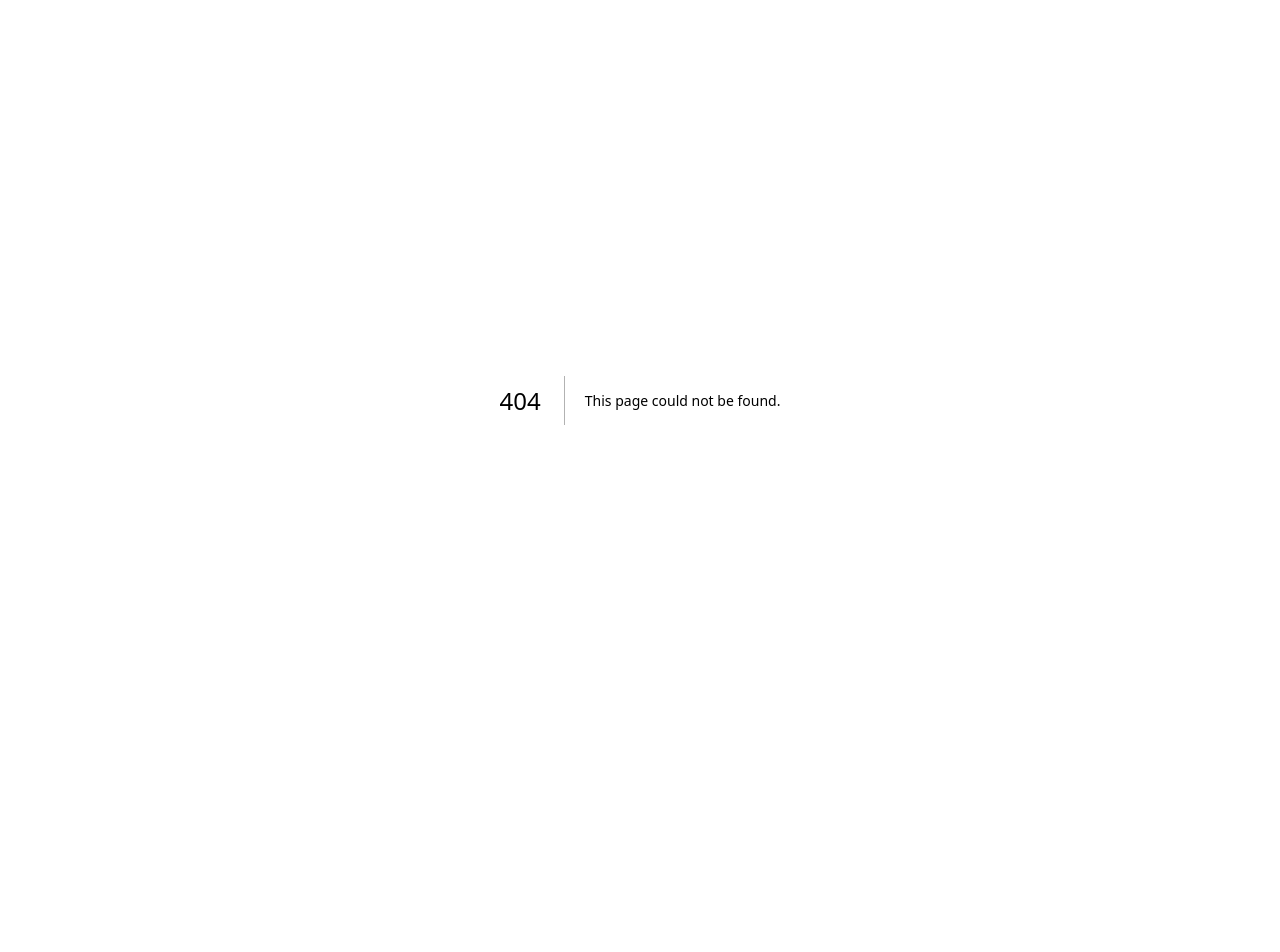
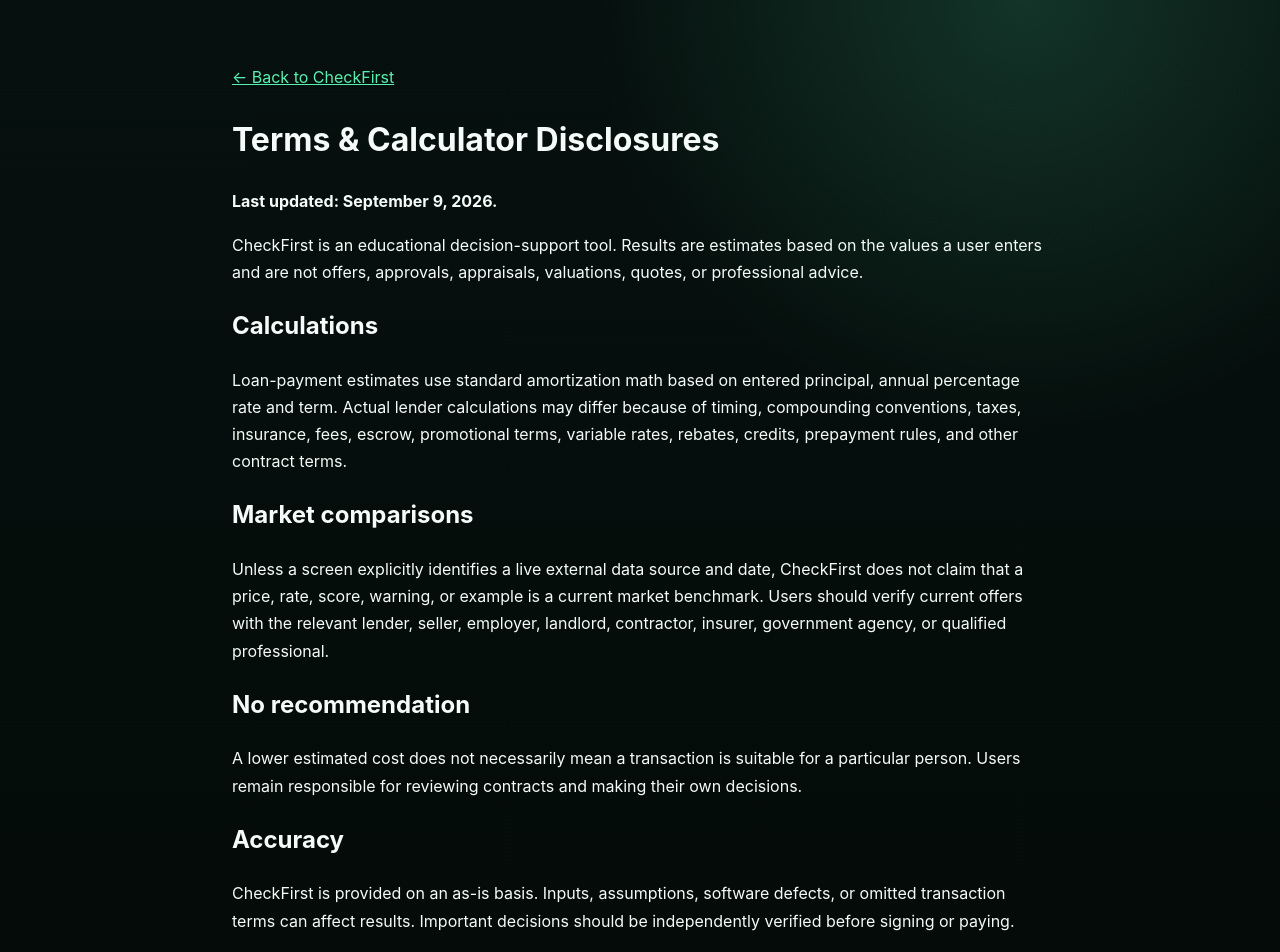
Before and after one commit to cameronshunter44-beep/checkfirst, a Next.js app: page /terms in a window 1280 px wide. Before the commit this address had no page. Shown: the top 952 px of the page. Before the commit the page ends 800 px from the top, so only its background shows below. Built offline with nearby package versions, Linux system fonts and the light colour scheme.

Commit message:
Add CheckFirst terms and calculator disclosures

```diff
--- /dev/null
+++ b/app/terms/page.js
@@ -0,0 +1,18 @@
+export const metadata = { title: 'Terms & Disclosures — CheckFirst' };
+
+export default function TermsPage() {
+  return <main style={{maxWidth:860,margin:'0 auto',padding:'64px 22px',lineHeight:1.7}}>
+    <a href="/" style={{color:'#58f0b0'}}>← Back to CheckFirst</a>
+    <h1>Terms & Calculator Disclosures</h1>
+    <p><strong>Last updated: September 9, 2026.</strong></p>
+    <p>CheckFirst is an educational decision-support tool. Results are estimates based on the values a user enters and are not offers, approvals, appraisals, valuations, quotes, or professional advice.</p>
+    <h2>Calculations</h2>
+    <p>Loan-payment estimates use standard amortization math based on entered principal, annual percentage rate and term. Actual lender calculations may differ because of timing, compounding conventions, taxes, insurance, fees, escrow, promotional terms, variable rates, rebates, credits, prepayment rules, and other contract terms.</p>
+    <h2>Market comparisons</h2>
+    <p>Unless a screen explicitly identifies a live external data source and date, CheckFirst does not claim that a price, rate, score, warning, or example is a current market benchmark. Users should verify current offers with the relevant lender, seller, employer, landlord, contractor, insurer, government agency, or qualified professional.</p>
+    <h2>No recommendation</h2>
+    <p>A lower estimated cost does not necessarily mean a transaction is suitable for a particular person. Users remain responsible for reviewing contracts and making their own decisions.</p>
+    <h2>Accuracy</h2>
+    <p>CheckFirst is provided on an as-is basis. Inputs, assumptions, software defects, or omitted transaction terms can affect results. Important decisions should be independently verified before signing or paying.</p>
+  </main>;
+}
```
